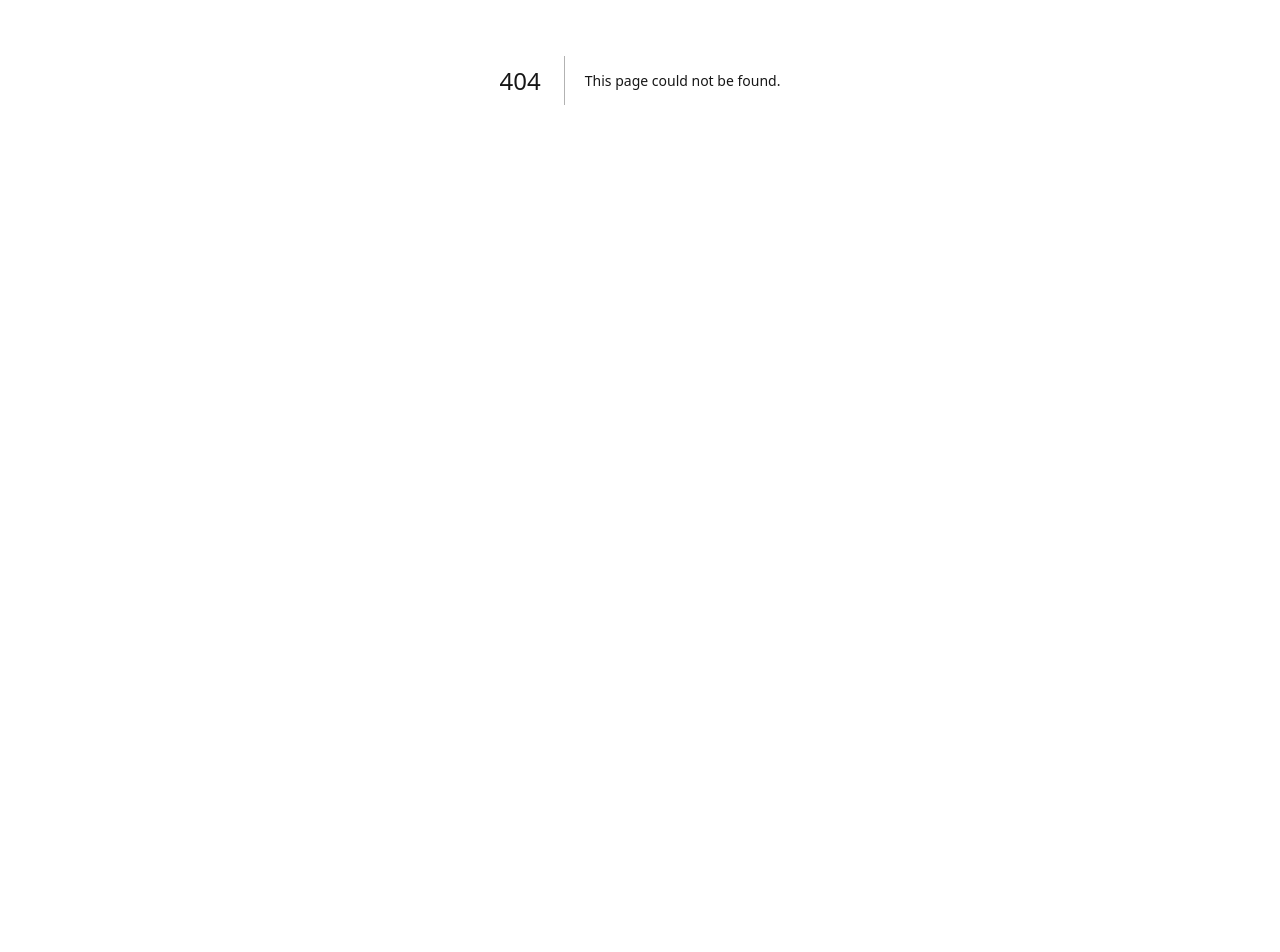
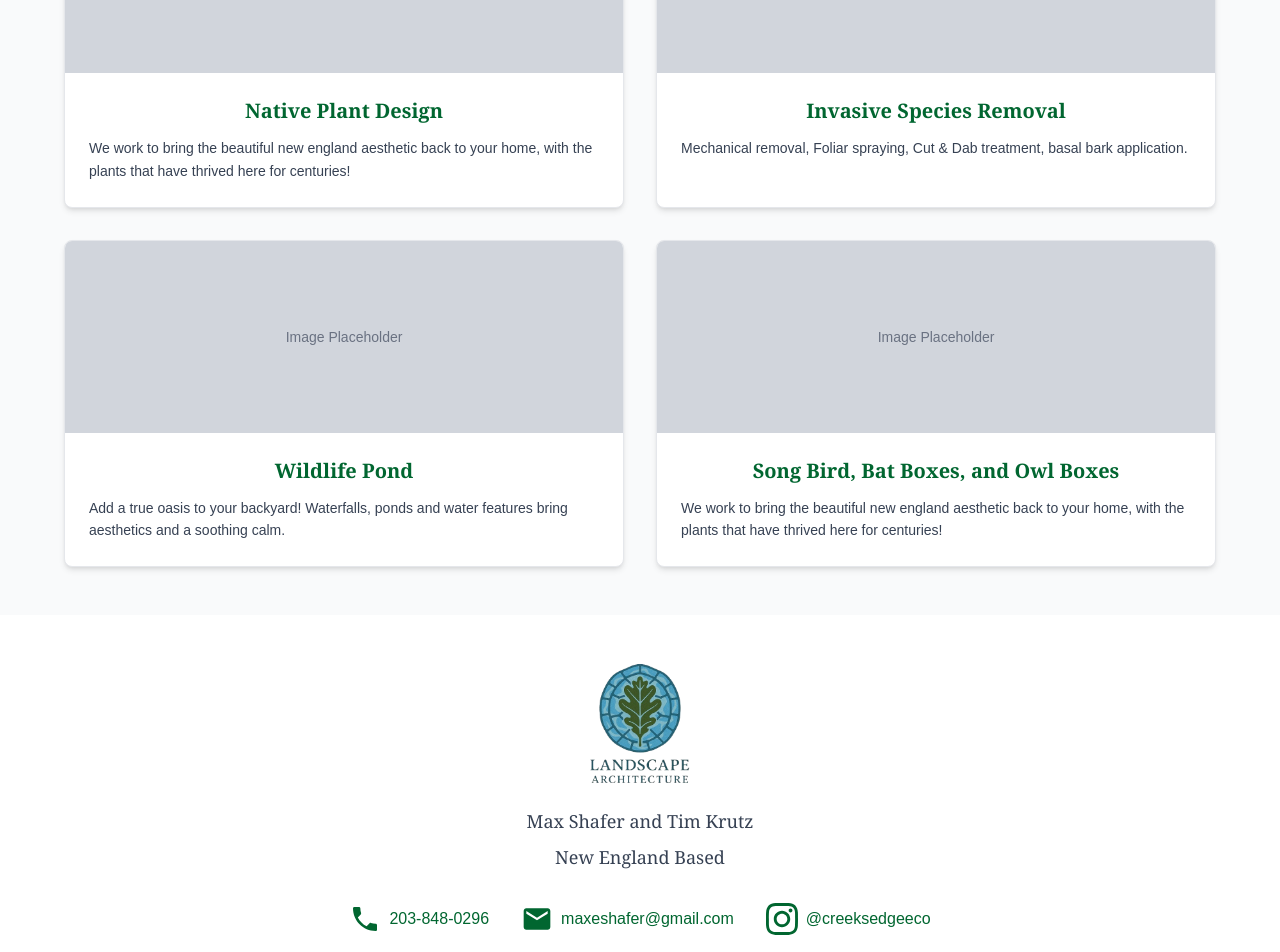
Before and after one commit to Rorozco11/CreeksEdge, a Next.js app in the folder creeksedgeapp/: page /services in a window 1280 px wide. Before the commit this address had no page. Shown: the part 320-1272 px from the top of the page. Before the commit the page ends 800 px from the top, so only its background shows below. Built offline with nearby package versions, Linux system fonts and the light colour scheme.

Commit message:
Service Page started

```diff
--- a/creeksedgeapp/src/app/components/footer.tsx
+++ b/creeksedgeapp/src/app/components/footer.tsx
@@ -30,26 +30,49 @@ const Footer = () => {
 
         {/* Contact and Social Media Icons */}
         <div className="flex justify-center space-x-8">
-          {/* Phone Icon */}
-          <div className="w-8 h-8 text-green-800">
+          {/* Phone Icon and Number */}
+          <a
+            href="tel:203-848-0296"
+            className="flex items-center space-x-2 text-green-800 hover:text-green-600 transition-colors select-none"
+            style={{ WebkitTapHighlightColor: 'transparent' }}
+          >
+            <div className="w-8 h-8">
               <svg fill="currentColor" viewBox="0 0 24 24">
                 <path d="M6.62 10.79c1.44 2.83 3.76 5.14 6.59 6.59l2.2-2.2c.27-.27.67-.36 1.02-.24 1.12.37 2.33.57 3.57.57.55 0 1 .45 1 1V20c0 .55-.45 1-1 1-9.39 0-17-7.61-17-17 0-.55.45-1 1-1h3.5c.55 0 1 .45 1 1 0 1.25.2 2.45.57 3.57.11.35.03.74-.25 1.02l-2.2 2.2z"/>
               </svg>
             </div>
+            <span className="font-medium">203-848-0296</span>
+          </a>
 
-          {/* Email Icon */}
-          <div className="w-8 h-8 text-green-800">
+          {/* Email Icon and Address */}
+          <a
+            href="mailto:maxeshafer@gmail.com"
+            className="flex items-center space-x-2 text-green-800 hover:text-green-600 transition-colors select-none"
+            style={{ WebkitTapHighlightColor: 'transparent' }}
+          >
+            <div className="w-8 h-8">
               <svg fill="currentColor" viewBox="0 0 24 24">
                 <path d="M20 4H4c-1.1 0-1.99.9-1.99 2L2 18c0 1.1.9 2 2 2h16c1.1 0 2-.9 2-2V6c0-1.1-.9-2-2-2zm0 4l-8 5-8-5V6l8 5 8-5v2z"/>
               </svg>
             </div>
+            <span className="font-medium">maxeshafer@gmail.com</span>
+          </a>
 
-          {/* Instagram Icon */}
-          <div className="w-8 h-8 text-green-800">
+          {/* Instagram Icon and Handle */}
+          <a
+            href="https://www.instagram.com/creeksedgeeco/?igsh=MW81cWYwd2Y3YXU4bA%3D%3D#"
+            target="_blank"
+            rel="noopener noreferrer"
+            className="flex items-center space-x-2 text-green-800 hover:text-green-600 transition-colors select-none"
+            style={{ WebkitTapHighlightColor: 'transparent' }}
+          >
+            <div className="w-8 h-8">
               <svg fill="currentColor" viewBox="0 0 24 24">
                 <path d="M12 2.163c3.204 0 3.584.012 4.85.07 3.252.148 4.771 1.691 4.919 4.919.058 1.265.069 1.645.069 4.849 0 3.205-.012 3.584-.069 4.849-.149 3.225-1.664 4.771-4.919 4.919-1.266.058-1.644.07-4.85.07-3.204 0-3.584-.012-4.849-.07-3.26-.149-4.771-1.699-4.919-4.92-.058-1.265-.07-1.644-.07-4.849 0-3.204.013-3.583.07-4.849.149-3.227 1.664-4.771 4.919-4.919 1.266-.057 1.645-.069 4.849-.069zm0-2.163c-3.259 0-3.667.014-4.947.072-4.358.2-6.78 2.618-6.98 6.98-.059 1.281-.073 1.689-.073 4.948 0 3.259.014 3.668.072 4.948.2 4.358 2.618 6.78 6.98 6.98 1.281.058 1.689.072 4.948.072 3.259 0 3.668-.014 4.948-.072 4.354-.2 6.782-2.618 6.979-6.98.059-1.28.073-1.689.073-4.948 0-3.259-.014-3.667-.072-4.947-.196-4.354-2.617-6.78-6.979-6.98-1.281-.059-1.69-.073-4.949-.073zm0 5.838c-3.403 0-6.162 2.759-6.162 6.162s2.759 6.163 6.162 6.163 6.162-2.759 6.162-6.163c0-3.403-2.759-6.162-6.162-6.162zm0 10.162c-2.209 0-4-1.79-4-4 0-2.209 1.791-4 4-4s4 1.791 4 4c0 2.21-1.791 4-4 4zm6.406-11.845c-.796 0-1.441.645-1.441 1.44s.645 1.44 1.441 1.44c.795 0 1.439-.645 1.439-1.44s-.644-1.44-1.439-1.44z"/>
               </svg>
             </div>
+            <span className="font-medium">@creeksedgeeco</span>
+          </a>
         </div>
       </div>
     </footer>
--- a/creeksedgeapp/src/app/components/navbar.tsx
+++ b/creeksedgeapp/src/app/components/navbar.tsx
@@ -1,10 +1,21 @@
 'use client';
 
 import Link from 'next/link';
-import { useState } from 'react';
+import { useState, useEffect } from 'react';
 import Image from 'next/image';
+import { usePathname } from 'next/navigation';
+
 const Navbar = () => {
+  const pathname = usePathname();
   const [activeLink, setActiveLink] = useState('Home');
+
+  useEffect(() => {
+    // Set active link based on current pathname
+    const currentLink = navLinks.find(link => link.href === pathname);
+    if (currentLink) {
+      setActiveLink(currentLink.name);
+    }
+  }, [pathname]);
 
   const navLinks = [
     { name: 'Home', href: '/' },
@@ -40,7 +51,6 @@ const Navbar = () => {
               <Link
                 key={link.name}
                 href={link.href}
-                onClick={() => setActiveLink(link.name)}
                 className={`text-gray-800 font-medium text-lg transition-colors duration-200 hover:text-blue-600 ${
                   activeLink === link.name
                     ? 'text-blue-600 border-b-2 border-blue-600 pb-1'
--- a/creeksedgeapp/src/app/page.tsx
+++ b/creeksedgeapp/src/app/page.tsx
@@ -29,8 +29,6 @@ export default function Home() {
   return (
     <>
         <Navbar />
-
-
       <main className="relative min-h-screen pt-20 bg-gray-900">
         {/* Full-screen slideshow container */}
         <div className="relative w-full h-screen">
--- /dev/null
+++ b/creeksedgeapp/src/app/services/page.tsx
@@ -0,0 +1,66 @@
+'use client';
+
+import Image from 'next/image';
+import Navbar from '../components/navbar';
+import Footer from '../components/footer';
+import { useState, useEffect } from 'react';
+
+export default function Services() {
+  const services = [
+    {
+      title: "Native Plant Design",
+      description: "We work to bring the beautiful new england aesthetic back to your home, with the plants that have thrived here for centuries!"
+    },
+    {
+      title: "Invasive Species Removal",
+      description: "Mechanical removal, Foliar spraying, Cut & Dab treatment, basal bark application."
+    },
+    {
+      title: "Wildlife Pond",
+      description: "Add a true oasis to your backyard! Waterfalls, ponds and water features bring aesthetics and a soothing calm."
+    },
+    {
+      title: "Song Bird, Bat Boxes, and Owl Boxes",
+      description: "We work to bring the beautiful new england aesthetic back to your home, with the plants that have thrived here for centuries!"
+    }
+  ];
+
+  return (
+    <>
+      <Navbar />
+
+      <div className="min-h-screen bg-gray-50 pt-28 pb-12 px-4">
+        <div className="max-w-6xl mx-auto">
+          {/* Services Title */}
+          <h1 className="text-4xl font-bold text-gray-900 font-serif text-center mb-12">
+            Services
+          </h1>
+
+          {/* Services Grid */}
+          <div className="grid grid-cols-1 md:grid-cols-2 gap-8">
+            {services.map((service, index) => (
+              <div key={index} className="bg-white rounded-lg shadow-md overflow-hidden border border-gray-200">
+                {/* Image Placeholder */}
+                <div className="w-full h-48 bg-gray-300 flex items-center justify-center">
+                  <span className="text-gray-500 text-sm">Image Placeholder</span>
+                </div>
+
+                {/* Service Content */}
+                <div className="p-6">
+                  <h3 className="text-xl font-semibold text-green-800 text-center font-serif mb-3">
+                    {service.title}
+                  </h3>
+                  <p className="text-gray-700 text-sm leading-relaxed">
+                    {service.description}
+                  </p>
+                </div>
+              </div>
+            ))}
+          </div>
+        </div>
+      </div>
+
+      <Footer />
+    </>
+  );
+}
```
Lines whose indentation alone changed are shown as unchanged.
